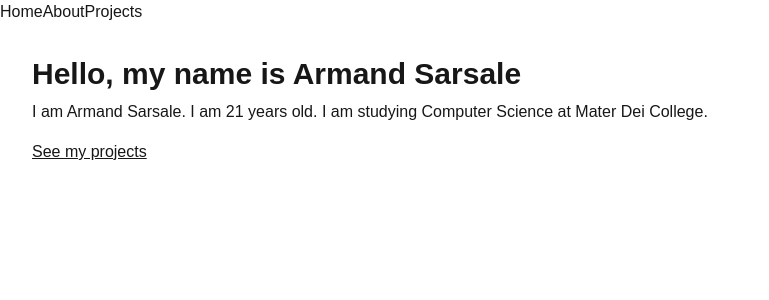
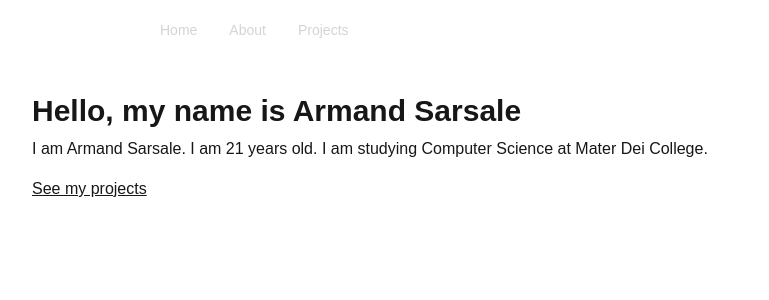
Before and after one commit to asarsale7-del/DC304_Sarsale, a Next.js app: page / in a window 1280 px wide. Shown: the top 300 px of the page, without its empty margins (0-769 px from the left). Built offline with nearby package versions, Linux system fonts and the light colour scheme.

Commit message:
Add navigation to layout

```diff
--- a/app/layout.tsx
+++ b/app/layout.tsx
@@ -25,11 +25,28 @@ export default function RootLayout({ children }: LayoutProps<"/">) {
       className={`${geistSans.variable} ${geistMono.variable} h-full antialiased`}
     >
       <body className="min-h-full flex flex-col">
-        <nav>
-          <Link href="/">Home</Link>
-          <Link href="/about">About</Link>
-          <Link href="/projects">Projects</Link>
-        </nav>
+        <header className="border-b border-white/10">
+          <nav
+            aria-label="Main navigation"
+            className="mx-auto flex w-full max-w-5xl gap-8 px-6 py-5 text-sm font-medium text-zinc-300 sm:px-8"
+          >
+            <Link className="transition-colors hover:text-emerald-400" href="/">
+              Home
+            </Link>
+            <Link
+              className="transition-colors hover:text-emerald-400"
+              href="/about"
+            >
+              About
+            </Link>
+            <Link
+              className="transition-colors hover:text-emerald-400"
+              href="/projects"
+            >
+              Projects
+            </Link>
+          </nav>
+        </header>
         {children}
       </body>
     </html>
```
